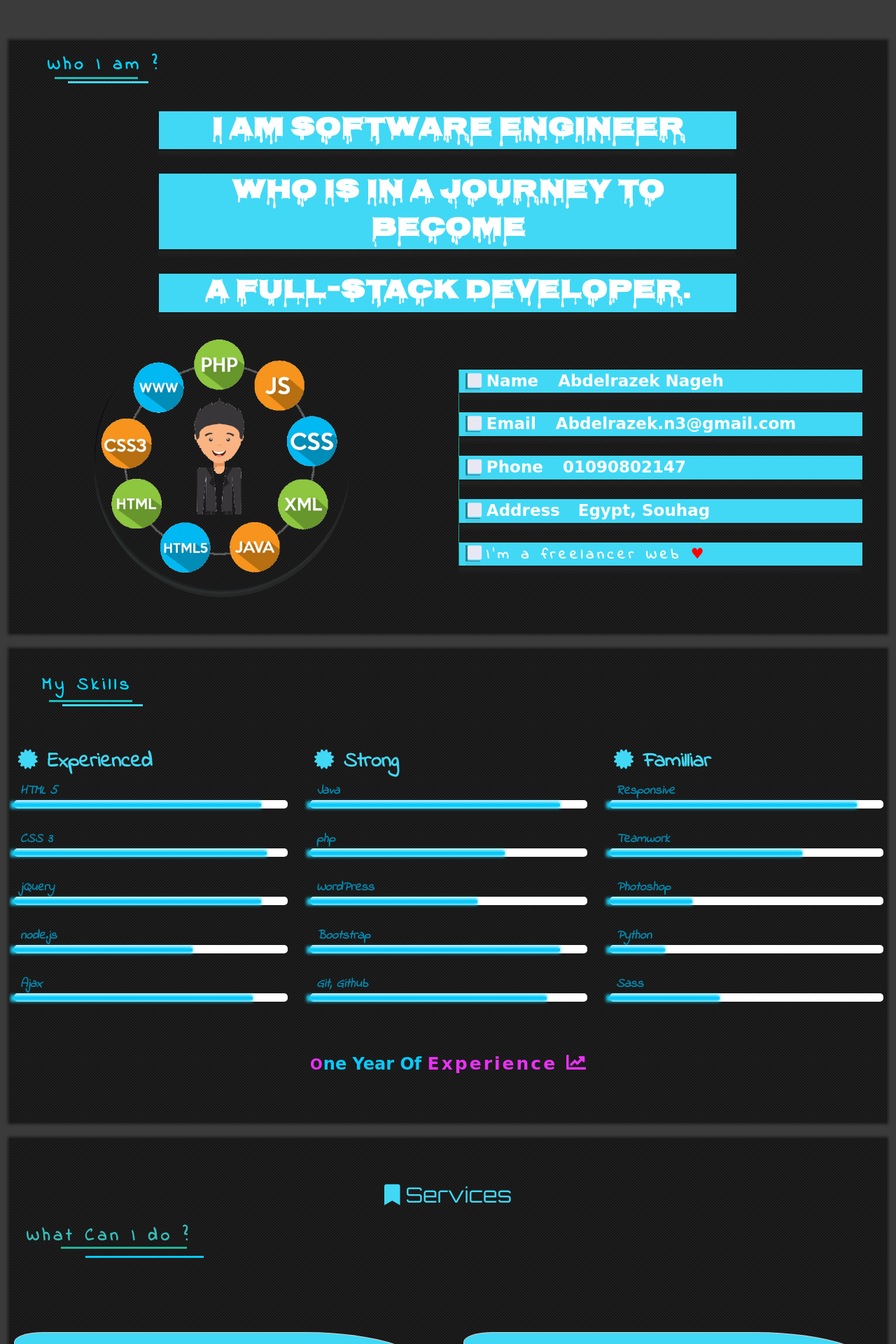
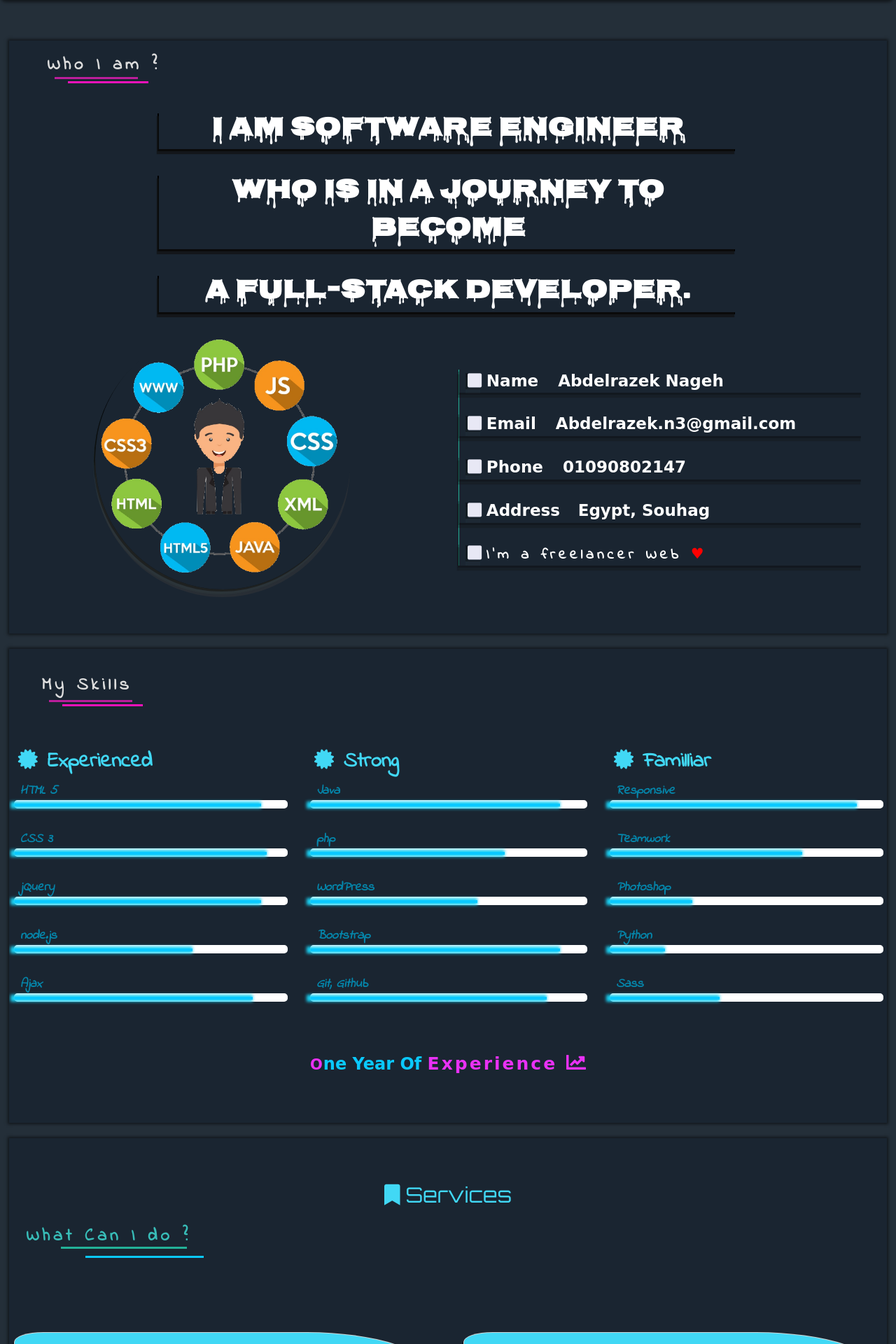
Before and after one commit to Abd-Elrazek/MY_Website, a PHP site: page / in a window 1280 px wide. Shown: the top 1920 px of the page at 70% size. Run offline with PHP 8.4, Linux system fonts and the light colour scheme; some web fonts are replaced.

Commit message:
change color of mode night

```diff
--- a/css/night-style.css
+++ b/css/night-style.css
@@ -1,13 +1,13 @@
 html,
 body {
-	background-color: #3c3b3c;
+	background-color: #1a2531c9;
 }
 
 /*Navbar header*/
 
 .navbar {
-	background: #2b2b2b;
-	box-shadow: rgba(99, 97, 97, 0.89) 0px 0px 0px 0px, rgba(64, 62, 63, 0.09) 0px 0px 0px 0px, rgba(0, 0, 0, 0.52) 0px 0px 4px 2px;
+	background: #1a2531;
+	box-shadow: rgba(99, 97, 97, 0.89) 0px 0px 0px 0px, rgba(64, 62, 63, 0.09) 0px 0px 0px 0px, rgba(0, 0, 0, 0.52) 0px 8px 4px 5px;
 }
 
 .navbar-header .navbar-brand,
@@ -26,7 +26,7 @@ body {
 }
 
 .list_right li {
-	border-right: 2px solid #1a8a8f;
+	border-right: 2px solid #000000;
 }
 
 .navbar-default .navbar-nav li a {
@@ -34,19 +34,19 @@ body {
 }
 
 .navbar-default .navbar-nav li a:focus {
-	color: #1976D2;
+	color: #fff;
 	background-color: #f9f9f9;
 }
 
 .navbar-default .navbar-nav li a:hover {
-	color: #1976D2;
+	color: #00d6ff;
 	border-bottom: solid 2px #1976D2;
 }
 
 .navbar-default .navbar-nav > .active > a,
 .navbar-default .navbar-nav > .active > a:hover,
 .navbar-default .navbar-nav > .active a:focus {
-	background-color: #f900ff;
+	background-color: #213e5f;
 	color: #fff;
 }
 
@@ -55,7 +55,7 @@ body {
 }
 
 .card {
-	background: url("../images/night.gif") #161616;
+	background: #1a2531;
 }
 
 /*S page of home*/
@@ -69,8 +69,8 @@ body {
 }
 
 .home_info .list_info {
-	background-color: #41d8f5;
-	box-shadow: rgba(79, 97, 97, 0.04) -3px 7px 1px 0px, rgba(64, 62, 63, 0.09) -1px 11px 0px 0px, rgba(0, 0, 0, 0.17) -2px 3px 0px 0px;
+	background-color: #1a2531;
+	box-shadow: rgba(15, 16, 16, 0.28) -3px 7px 1px 0px, rgba(64, 62, 63, 0) -1px 11px 0px 0px, rgba(0, 0, 0, 0.25) -2px 3px 0px 0px;
 }
 
 .fa-square {
@@ -85,21 +85,21 @@ body {
 .fsd,
 .wiiajtb,
 .iase {
-	background-color: #41d8f5;
+	background-color: #1a2531;
 	color: #ffffff;
-	box-shadow: rgba(79, 97, 97, 0.04) -3px 7px 1px 0px, rgba(64, 62, 63, 0.09) -1px 11px 0px 0px, rgba(0, 0, 0, 0.17) -2px 3px 0px 0px;
+	box-shadow: rgba(15, 16, 16, 0.67) -3px 7px 1px 0px, rgba(64, 62, 63, 0) -1px 11px 0px 0px, rgb(0, 0, 0) -2px 3px 0px 0px;
 }
 
 .h_page {
-	color: #00d6ff;
+	color: #ddd;
 }
 
 .h_page::before {
-	background-color: #1ebbbb;
+	background-color: #bb1e9b;
 }
 
 .h_page::after {
-	background-color: #41d8f5;
+	background-color: rgb(243, 18, 186);
 }
 
 /*E page of home*/
--- a/js/toggle-switch.js
+++ b/js/toggle-switch.js
@@ -8,7 +8,7 @@ var checked = function () {
 		$(".sun_icon").css("color", "rgb(243, 226, 2)");
 		$(".fa-moon").css("color", "rgb(148, 148, 147)");
 	} else {
-		$('.T_').css("background", "rgb(255, 255, 255)");
+		$('.T_').css("background", "rgb(6, 15, 25)");
 		$('head').append('<style class ="toggle_s" type="text/css"> label:after{background:#222}; </style>');
 		$(".toggle").remove();
 		$(".sun_icon").css("color", "rgb(84, 88, 77)")
```
